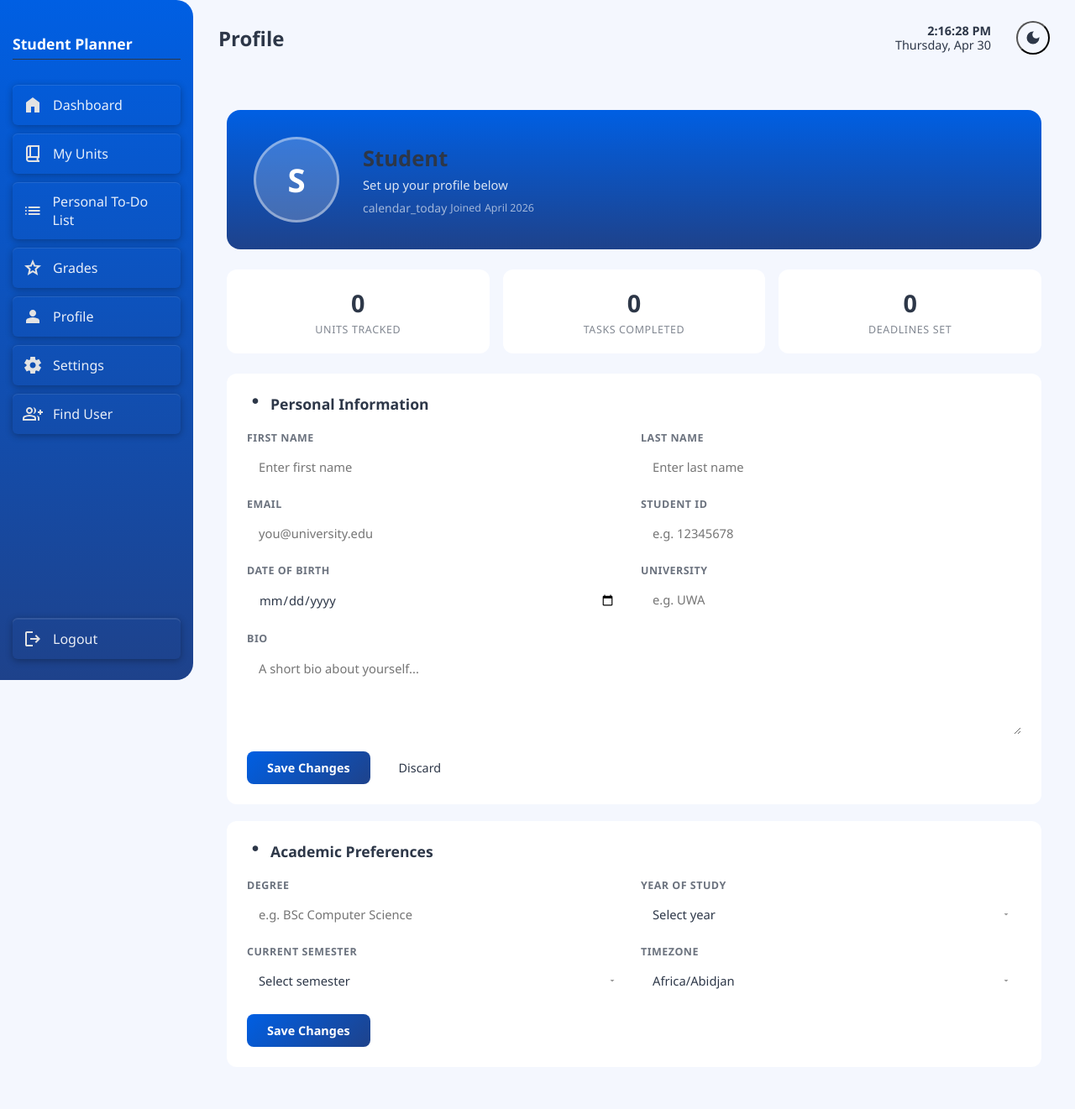
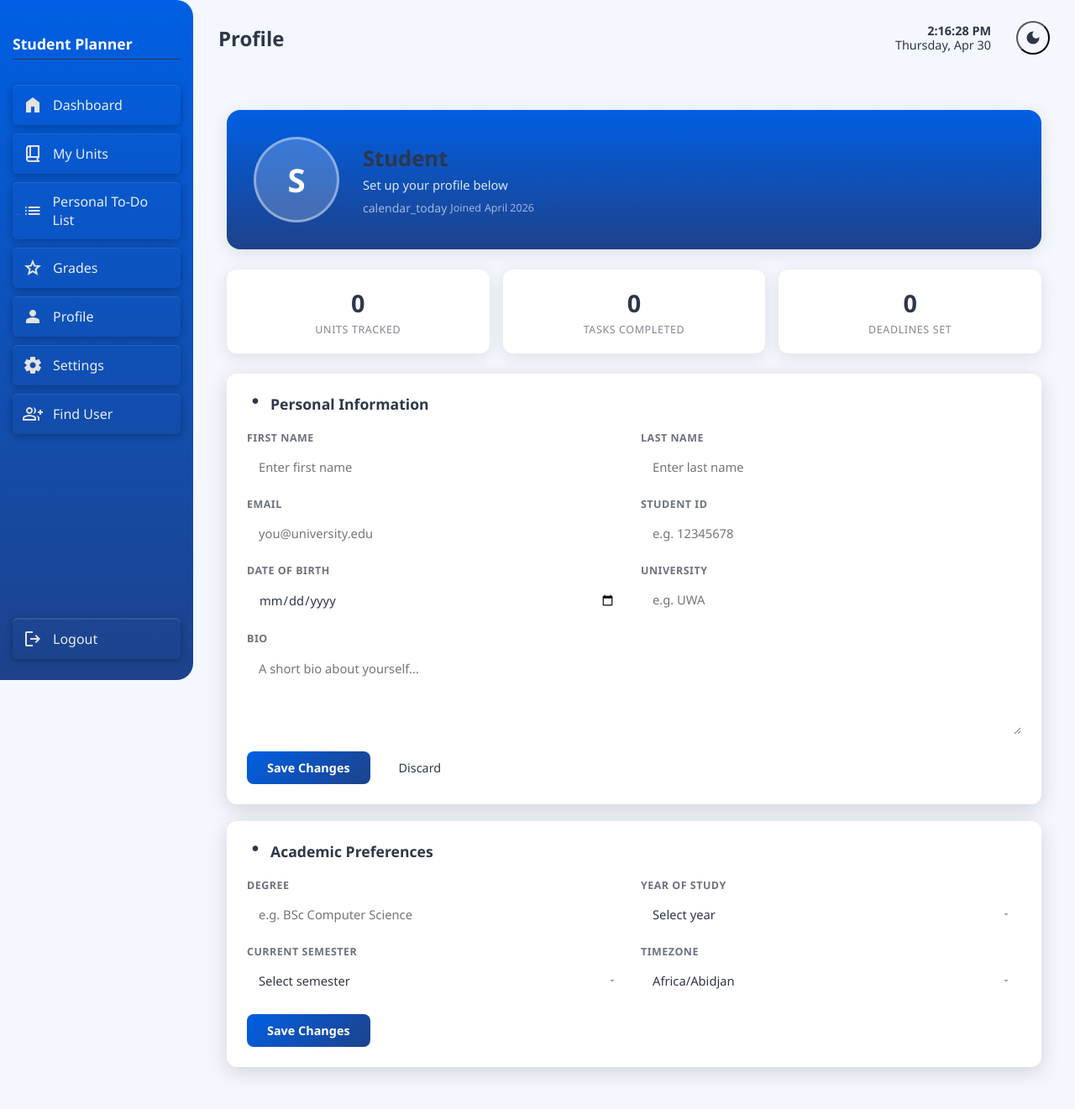
Before and after one commit to sinbash/StudentPlanner, a Flask app: page /profile in a window 1280 px wide. Shown: the whole page at 84% size. Run offline with Flask 3, Linux system fonts and the light colour scheme.

Commit message:
Standarising the website aesthetic

```diff
--- a/static/css/grade.css
+++ b/static/css/grade.css
@@ -155,7 +155,7 @@
         /*Table Format*/
 
         .content {
-            padding: 10px;
+            padding: 10px 30px;
             margin-top: 10px;
             font-size: 1.2rem;
             color: var(--text-color);
--- a/static/css/profile.css
+++ b/static/css/profile.css
@@ -215,6 +215,7 @@
             margin-bottom: 24px;
             position: relative;
             overflow: hidden;
+            box-shadow: 0 4px 20px rgba(0,0,0,0.1);
         }
 
         .avatar-container { position: relative; z-index: 1; }
@@ -265,6 +266,7 @@
             border: 1px solid var(--border-color);
             text-align: center;
             transition: 0.2s;
+            box-shadow: 0 4px 20px rgba(0,0,0,0.1);
         }
         .stat-card:hover { transform: translateY(-2px); box-shadow: 0 4px 16px rgba(0,0,0,0.06); }
         .stat-value { font-size: 1.8rem; font-weight: 700; color: var(--accent); }
@@ -277,6 +279,7 @@
             padding: 24px;
             margin-bottom: 20px;
             border: 1px solid var(--border-color);
+            box-shadow: 0 6px 25px rgba(0,0,0,0.15);
         }
         .card h2 {
             margin: 0 0 20px;
```
